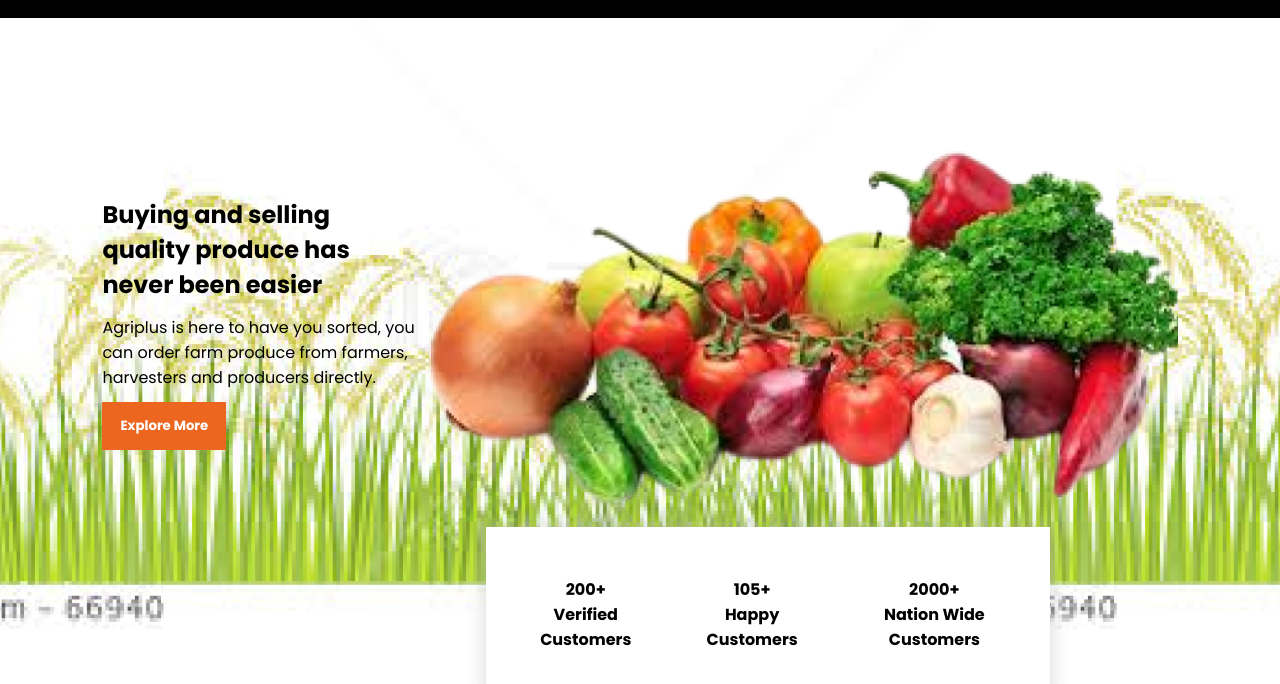
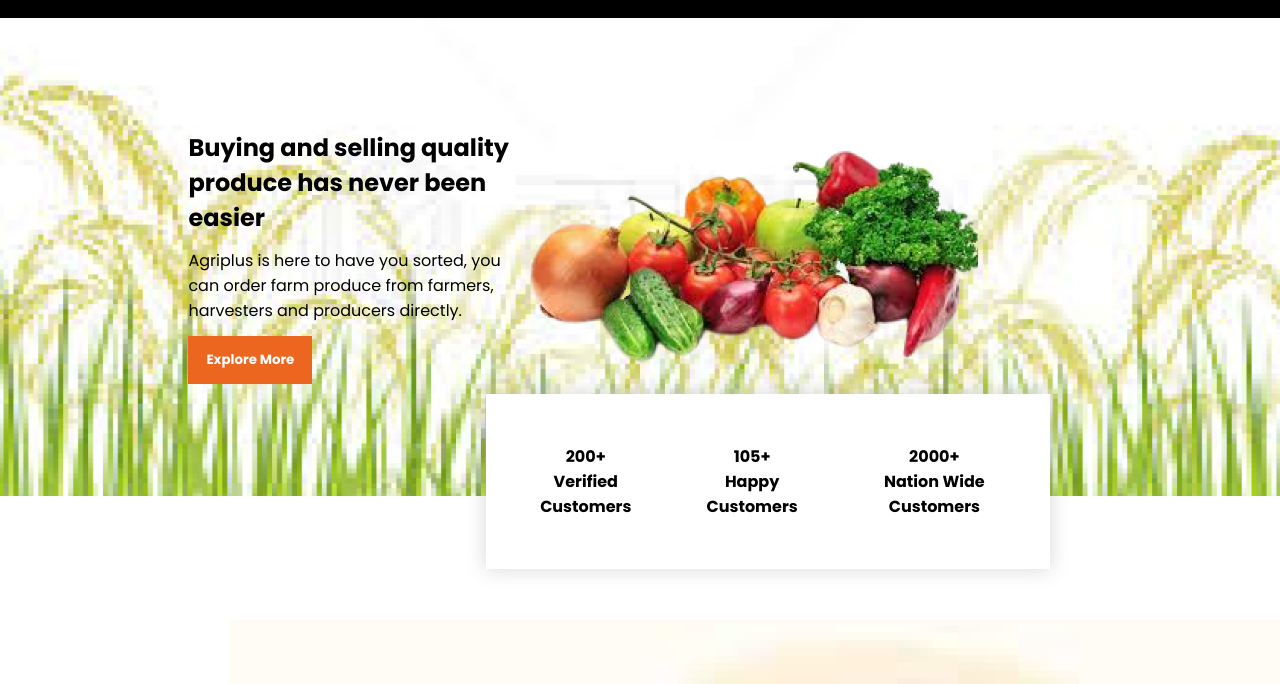
Before and after one commit to Andrew-Ochieng/Agriplus, a plain HTML site: page index.html in a window 1280 px wide. Shown: the part 82-766 px from the top of the page. Drawn offline with Linux system fonts and the light colour scheme.

Commit message:
add hero section updates

```diff
--- a/assets/css/style.css
+++ b/assets/css/style.css
@@ -65,21 +65,21 @@ nav {
 
 
 /* hero-section */
-.flex-hero {
-    height: 560px;
+.hero {
+    padding: 2% 8%;
     background-image: url("../images/image 1.png");
-    background-size: contain;
+    background-size: cover;
     background-position: center;
 }
 
-
 .flex-hero {
-    padding: 2% 8%;
+    padding: 8% 8%;
     display: flex;
     flex-direction: row;
     justify-content: space-between;
     align-items: center;
 }
+
 
 #hero-btn {
     background-color: #ED661F;
@@ -159,16 +159,6 @@ nav {
     text-align: center;
 }
 
-/* .cartegories-title h1 {
-    border-width: 20px;
-    padding-bottom: 5px;
-    border-bottom: solid #ED661F 4px;
-} */
-
-.cartegories h2 {
-    padding-bottom: 4px;
-    font-weight: 600;
-}
 
 /* borders */
 #border2 {
--- a/index.html
+++ b/index.html
@@ -53,7 +53,9 @@
                     Explore More
                 </button>
             </div>
-            <img src="./assets/images/image 2.png" alt="hero section image">
+            <div class="hero-img">
+                <img src="./assets/images/image 2.png" alt="hero section image">
+            </div>
         </div>
     </section>
 
```
